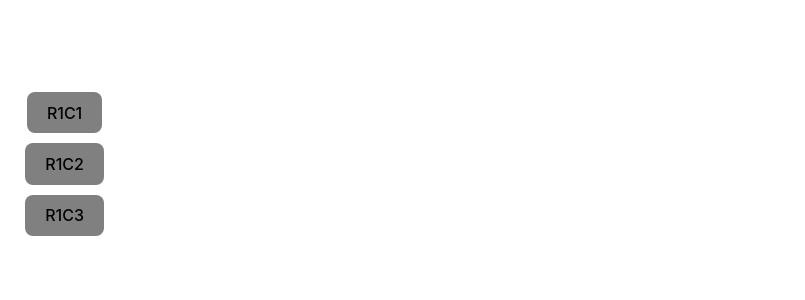
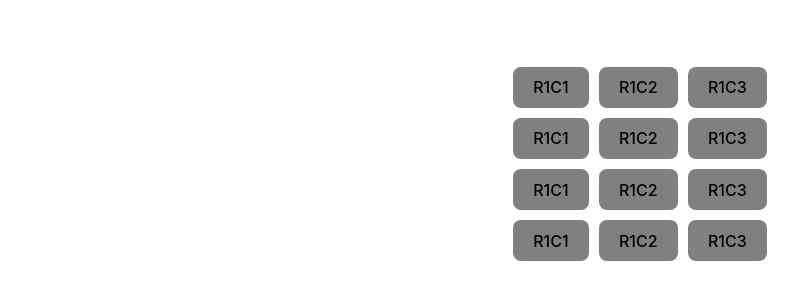
Before and after one commit to selmanfariz18/Dot_connect, a React (Vite) app: page /main in a window 1280 px wide. Shown: the part 236-536 px from the top of the page, without its empty margins (0-805 px from the left). Built offline with nearby package versions, Linux system fonts and the light colour scheme.

Commit message:
rows created

```diff
--- a/src/MainPage.jsx
+++ b/src/MainPage.jsx
@@ -10,14 +10,113 @@ const MainPage = () => {
 
   return (
     <div>
-      <div
-        style={{
-          display: "flex",
-          flexDirection: "column",
-          alignItems: "center",
-          margin: "20px",
-        }}
-      >
+      {/*row 1*/}
+      <div className="row">
+        {/* Button at the top-left corner */}
+        <button
+          style={{
+            backgroundColor: selectedButton === "R1C1" ? "green" : "gray",
+            margin: "5px",
+          }}
+          onClick={() => handleButtonClick("R1C1")}
+        >
+          R1C1
+        </button>
+
+        {/* Button at the top-center position */}
+        <button
+          style={{
+            backgroundColor: selectedButton === "R1C2" ? "green" : "gray",
+            margin: "5px",
+          }}
+          onClick={() => handleButtonClick("R1C2")}
+        >
+          R1C2
+        </button>
+
+        {/* Button at the top-right corner */}
+        <button
+          style={{
+            backgroundColor: selectedButton === "R1C3" ? "green" : "gray",
+            margin: "5px",
+          }}
+          onClick={() => handleButtonClick("R1C3")}
+        >
+          R1C3
+        </button>
+      </div>
+      {/*row 2*/}
+      <div className="row">
+        {/* Button at the top-left corner */}
+        <button
+          style={{
+            backgroundColor: selectedButton === "R1C1" ? "green" : "gray",
+            margin: "5px",
+          }}
+          onClick={() => handleButtonClick("R1C1")}
+        >
+          R1C1
+        </button>
+
+        {/* Button at the top-center position */}
+        <button
+          style={{
+            backgroundColor: selectedButton === "R1C2" ? "green" : "gray",
+            margin: "5px",
+          }}
+          onClick={() => handleButtonClick("R1C2")}
+        >
+          R1C2
+        </button>
+
+        {/* Button at the top-right corner */}
+        <button
+          style={{
+            backgroundColor: selectedButton === "R1C3" ? "green" : "gray",
+            margin: "5px",
+          }}
+          onClick={() => handleButtonClick("R1C3")}
+        >
+          R1C3
+        </button>
+      </div>
+      {/*row 3*/}
+      <div className="row">
+        {/* Button at the top-left corner */}
+        <button
+          style={{
+            backgroundColor: selectedButton === "R1C1" ? "green" : "gray",
+            margin: "5px",
+          }}
+          onClick={() => handleButtonClick("R1C1")}
+        >
+          R1C1
+        </button>
+
+        {/* Button at the top-center position */}
+        <button
+          style={{
+            backgroundColor: selectedButton === "R1C2" ? "green" : "gray",
+            margin: "5px",
+          }}
+          onClick={() => handleButtonClick("R1C2")}
+        >
+          R1C2
+        </button>
+
+        {/* Button at the top-right corner */}
+        <button
+          style={{
+            backgroundColor: selectedButton === "R1C3" ? "green" : "gray",
+            margin: "5px",
+          }}
+          onClick={() => handleButtonClick("R1C3")}
+        >
+          R1C3
+        </button>
+      </div>
+      {/*row 4*/}
+      <div className="row">
         {/* Button at the top-left corner */}
         <button
           style={{
--- a/src/index.css
+++ b/src/index.css
@@ -28,6 +28,7 @@ body {
   place-items: center;
   min-width: 320px;
   min-height: 100vh;
+  justify-content: center;
 }
 
 h1 {
@@ -72,3 +73,11 @@ button:focus-visible {
   text-align: center;
   align-items: center;
 }
+
+
+.row {
+  display: "flex";
+  flex-direction: "row";
+  align-items: "center";
+  margin: "20px";
+}
```
